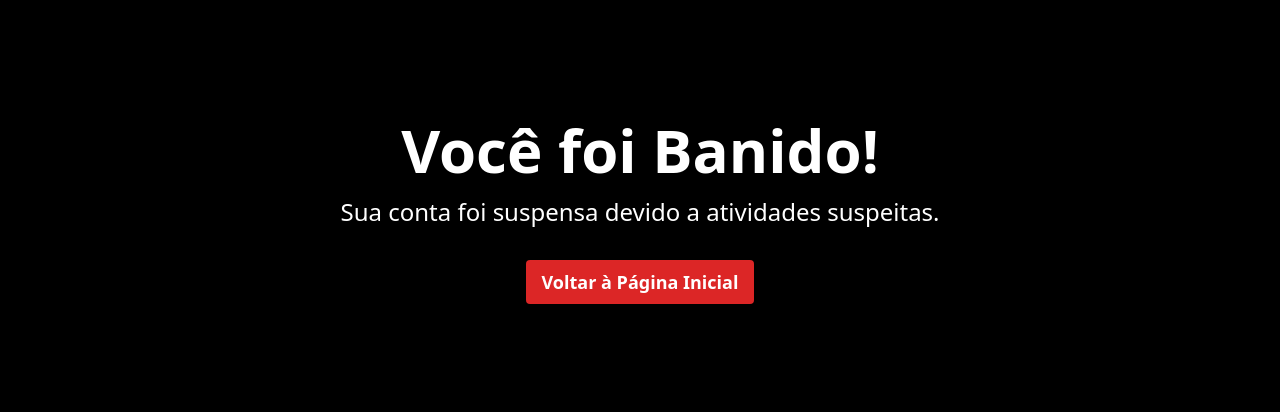
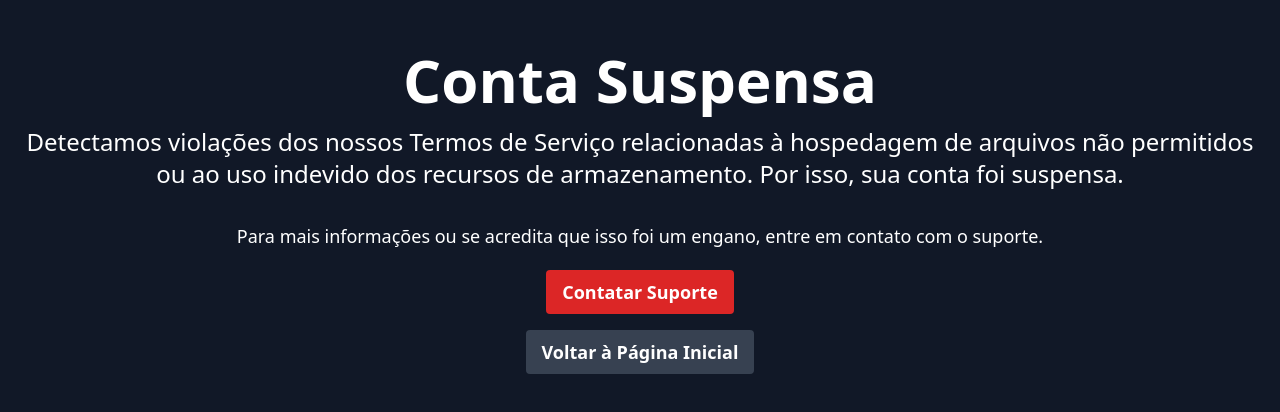
Before and after one commit to viniciusdev772/nextjsnovoapp, a Next.js app: page /ban in a window 1280 px wide. Shown: the part 188-600 px from the top of the page. Built offline with nearby package versions, Linux system fonts and the light colour scheme.

Commit message:
Atualiza tela de banimento para exibir mensagem de suspensão de conta e adicionar links de contato e voltar à página inicial

```diff
--- a/components/BanScreen.js
+++ b/components/BanScreen.js
@@ -2,14 +2,26 @@ import React from "react";
 
 const BanScreen = () => {
   return (
-    <div className="h-screen bg-black flex flex-col items-center justify-center text-center text-white p-4">
-      <h1 className="text-4xl md:text-6xl font-bold mb-4">Você foi Banido!</h1>
+    <div className="h-screen bg-gray-900 flex flex-col items-center justify-center text-center text-white p-4">
+      <h1 className="text-4xl md:text-6xl font-bold mb-4">Conta Suspensa</h1>
       <p className="text-xl md:text-2xl mb-8">
-        Sua conta foi suspensa devido a atividades suspeitas.
+        Detectamos violações dos nossos Termos de Serviço relacionadas à
+        hospedagem de arquivos não permitidos ou ao uso indevido dos recursos de
+        armazenamento. Por isso, sua conta foi suspensa.
+      </p>
+      <p className="text-lg mb-5">
+        Para mais informações ou se acredita que isso foi um engano, entre em
+        contato com o suporte.
       </p>
       <a
+        href="mailto:vinil6006@gmail.com"
+        className="text-lg bg-red-600 hover:bg-red-700 text-white font-bold py-2 px-4 rounded"
+      >
+        Contatar Suporte
+      </a>
+      <a
         href="/"
-        className="text-lg bg-red-600 hover:bg-red-700 text-white font-bold py-2 px-4 rounded"
+        className="mt-4 text-lg bg-gray-700 hover:bg-gray-800 text-white font-bold py-2 px-4 rounded"
       >
         Voltar à Página Inicial
       </a>
```
